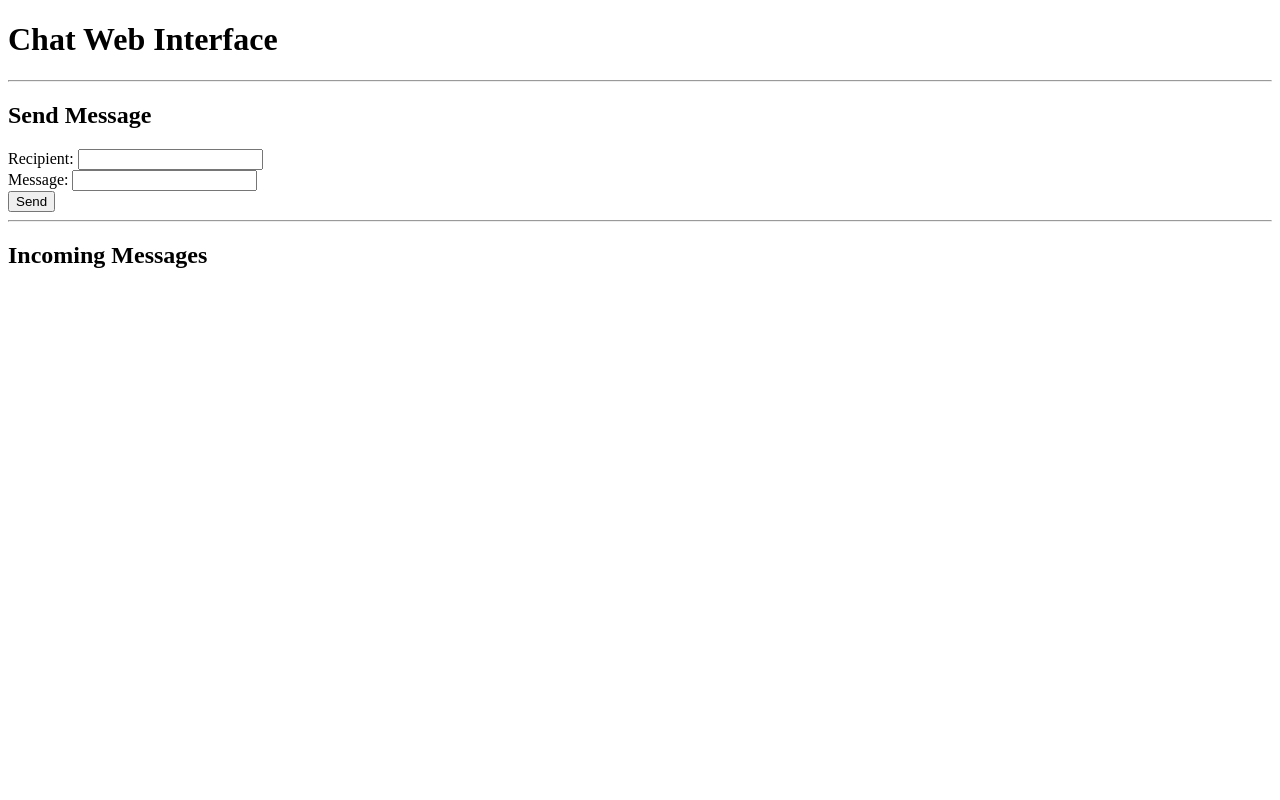
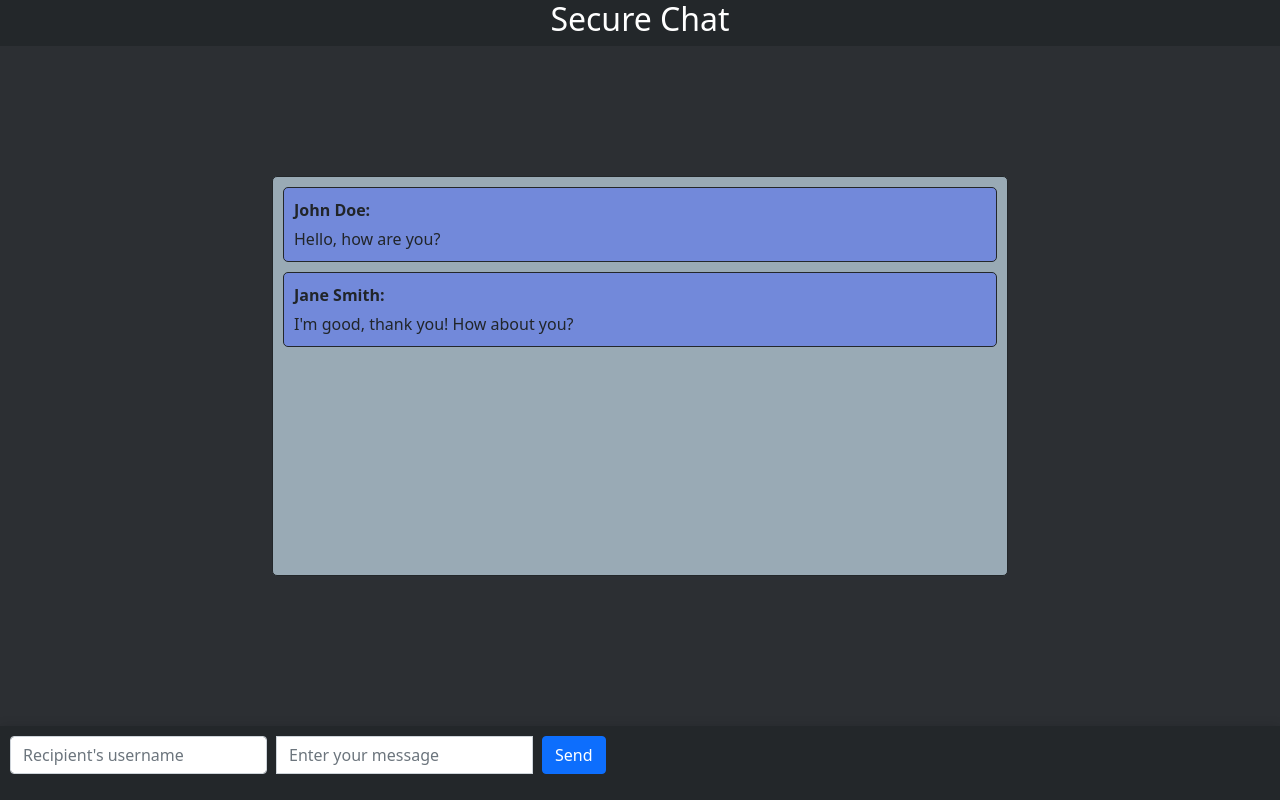
Before and after one commit to shakirware/secure-chat-app, a Python web app: template templates/chat.html in a window 1280 px wide. Run offline with Jinja, Linux system fonts and the light colour scheme; the template is opened without the code that fills it, so the values that code supplies are empty.

Commit message:
fixed html,css and js. Web interface working

```diff
--- a/client.py
+++ b/client.py
@@ -164,13 +164,9 @@ class ChatClient:
                 handler = message_handlers.get(message_type)
 
                 if handler:
-                    if self.web_interface:
-                        self.web_interface.update_chat_interface(data)
                     handler(data)
                 else:
                     logging.info('Received message: %s', data)
-
-
 
             except socket.error as error:
                 logging.error(
--- /dev/null
+++ b/static/chatstyle.css
@@ -0,0 +1,72 @@
+:root{
+  --main-bg: #2c2f33;
+  --chat-bg: #99aab5;
+  --border-bg: #23272a;
+  --message-bg: #7289da;
+}
+
+body {
+  padding-top: 10%; /* Adjust the value as needed */
+}
+
+.main-bg {
+  background: var(--main-bg) !important;
+}
+
+header {
+	background: var(--border-bg);
+
+}
+
+h2 {
+	color: #fff;
+}
+
+.chat-box {
+	height: 400px;
+	overflow-y: scroll;
+	background-color: var(--chat-bg);
+	border: 1px solid var(--border-bg);
+	border-radius: 5px;
+	padding: 10px;
+}
+
+.message {
+	margin-bottom: 10px;
+	padding: 10px;
+	background-color: var(--message-bg);
+	border: 1px solid var(--border-bg);
+	border-radius: 5px;
+}
+
+.message .sender p {
+	margin-bottom: 5px;
+	font-weight: bold;
+}
+
+.message .content p {
+	margin-bottom: 0;
+}
+
+.message-input {
+    display: flex;
+    align-items: center;
+    position: fixed;
+    bottom: 0;
+    left: 0;
+    width: 100%;
+    padding: 10px;
+    background-color: var(--border-bg);
+    box-shadow: 0px -1px 10px rgba(0, 0, 0, 0.1);
+}
+
+.input-group-prepend,
+.input-group-append {
+    flex: 0 0 auto;
+	margin-right: 10px;
+}
+
+.input-group-append button {
+	margin-left: 10px;
+    white-space: nowrap;
+}
--- a/templates/chat.html
+++ b/templates/chat.html
@@ -1,78 +1,78 @@
-<!DOCTYPE html>
-<html>
+<html lang="en">
 <head>
+	<meta charset="UTF-8" />
+	<meta name="viewport" content="width=device-width, initial-scale=1.0" />
     <title>Chat Web Interface</title>
-    <script src="https://code.jquery.com/jquery-3.6.0.min.js"></script>
+    <link rel="stylesheet" href="https://cdn.jsdelivr.net/npm/bootstrap@5.0.0-beta1/dist/css/bootstrap.min.css" />
+	<link rel="stylesheet" type="text/css" href="./chatstyle.css">
+	<script src="script.js"></script>
 </head>
-<body>
-    <h1>Chat Web Interface</h1>
+<body class="main-bg">
 
-    <hr>
+	<header class="fixed-top">
+		<div class="container">
+			<div class="row justify-content-center">
+				<div class="col-lg-6 col-md-8">
+					<h2 class="text-center">Secure Chat</h2>
+				</div>
+			</div>
+		</div>
+	</header>
 
-    <h2>Send Message</h2>
-    <form id="send-form">
-        <label>Recipient:</label>
-        <input type="text" id="recipient"><br>
-        <label>Message:</label>
-        <input type="text" id="message"><br>
-        <input type="submit" value="Send" onclick="sendMessage(event)">
-    </form>
 
-    <hr>
+	<main class="mt-5">
+        <div class="container">
+            <div class="row justify-content-center">
+                <div class="col-lg-8 col-md-10">
+                    <div class="chat-box">
+                        <div class="messages">
 
-    <h2>Incoming Messages</h2>
-    <ul id="message-list"></ul>
+                            <div class="message">
+                                <div class="sender">
+                                    <p>John Doe:</p>
+                                </div>
+                                <div class="content">
+                                    <p>Hello, how are you?</p>
+                                </div>
+                            </div>
 
-    <script>
-        // Function to fetch new messages from the server
-        function fetchMessages() {
-            fetch('/get_messages')
-                .then(response => response.json())
-                .then(messages => {
-                    // Process the retrieved messages and update the UI
-                    updateMessageList(messages);
-                });
-        }
+                            <div class="message">
+                                <div class="sender">
+                                    <p>Jane Smith:</p>
+                                </div>
+                                <div class="content">
+                                    <p>I'm good, thank you! How about you?</p>
+                                </div>
+                            </div>
 
-        // Function to update the message list in the UI
-        function updateMessageList(messages) {
-            const messageList = document.getElementById('message-list');
-            messageList.innerHTML = '';
 
-            // Iterate through the messages and add them to the list
-            messages.forEach(message => {
+                        </div>
+                    </div>
 
-				const data = JSON.stringify(message);
-                const listItem = document.createElement('li');
-                listItem.textContent = data;
-                messageList.appendChild(listItem);
-            });
-        }
+                    <div class="message-input">
+                    <form>
+                        <div class="input-group">
+                            <div class="input-group-prepend">
+                                <input type="text" class="form-control" placeholder="Recipient's username" id="recipient">
+                            </div>
+                            <input type="text" class="form-control" placeholder="Enter your message" id="message">
+                            <div class="input-group-append">
+                                <button class="btn btn-primary" type="submit" onclick="sendMessage(event)">Send</button>
+                            </div>
+                        </div>
+                    </form>
+                </div>
 
-        // Fetch new messages every 1 second
-        setInterval(fetchMessages, 1000);
 
-        // Function to send a new message
-        function sendMessage(event) {
-            event.preventDefault();
 
-            const recipient = document.getElementById('recipient').value;
-            const message = document.getElementById('message').value;
+                </div>
+            </div>
+        </div>
+    </main>
 
-            // Send the message to the server using fetch
-            fetch('/send_message', {
-                method: 'POST',
-                body: JSON.stringify({ recipient: recipient, message: message }),
-                headers: {
-                    'Content-Type': 'application/json'
-                }
-            })
-            .then(response => {
-                // Clear the input fields after sending the message
-                document.getElementById('recipient').value = '';
-                document.getElementById('message').value = '';
-            });
-        }
-    </script>
+
+
+
+
 </body>
 </html>
```
Also changed, not shown: chat_web_interface.py (+15 -4 lines), static/script.js (added, +66 -0 lines), static/style.css (added, +21 -0 lines), templates/login.html (+37 -14 lines).
